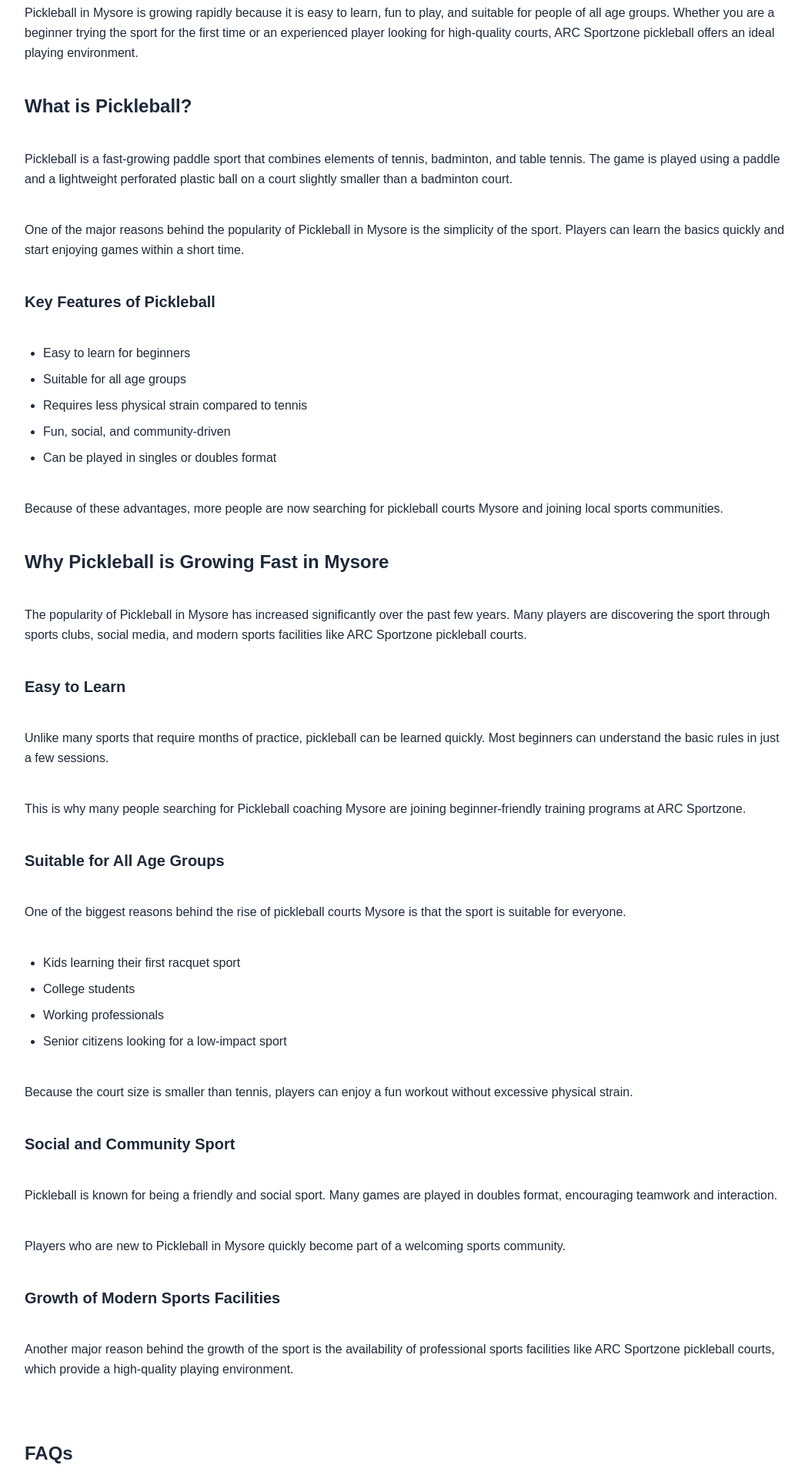
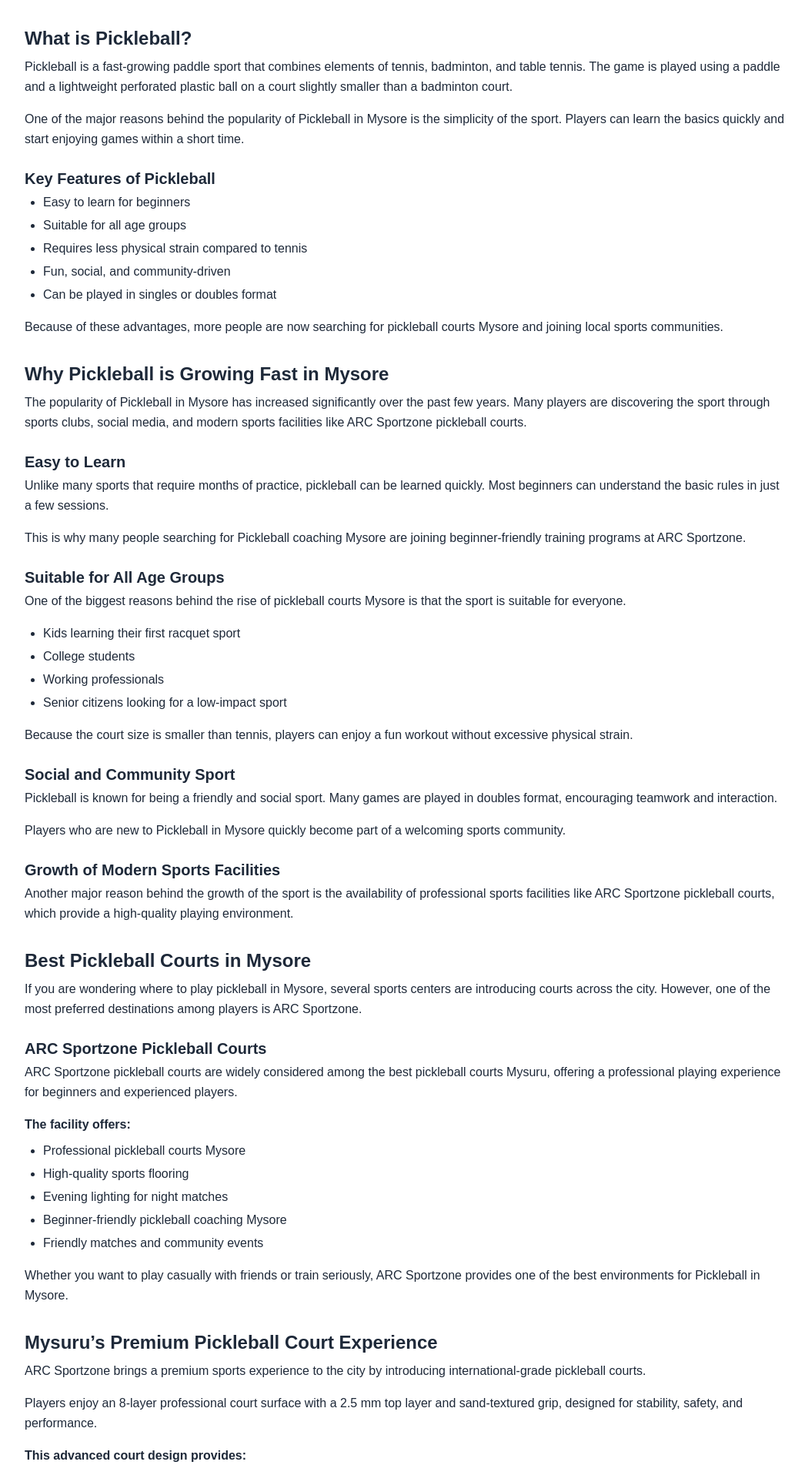
Before and after one commit to Itadmintiameds/arc-ui, a Next.js app: page /sports/pickelball in a window 1280 px wide. Shown: the part 880-2796 px from the top of the page at 77% size, without its empty margins (112-1162 px from the left). Built offline with nearby package versions, Linux system fonts and the light colour scheme.

Commit message:
Pickel ball page updated

```diff
--- a/app/layout.tsx
+++ b/app/layout.tsx
@@ -11,6 +11,7 @@ export const metadata: Metadata = {
       { url: "/favicon.ico" },
       { url: "/favicon-32x32.png", sizes: "32x32", type: "image/png" },
       { url: "/favicon-16x16.png", sizes: "16x16", type: "image/png" },
+      { url: "/android-chrome-192x192.png", sizes: "16x16", type: "image/png" },
     ],
     apple: "/apple-touch-icon.png",
   },
--- a/app/sports/pickelball/page.tsx
+++ b/app/sports/pickelball/page.tsx
@@ -1,6 +1,7 @@
 // app/pickleball-in-mysore/page.tsx
 
 import Image from "next/image";
+import Link from "next/link";
 import type { Metadata } from "next";
 
 export const metadata: Metadata = {
@@ -32,35 +33,42 @@ export default function PickleballPage() {
         </div>
       </section>
 
-      <section className="max-w-5xl mx-auto px-4 py-16 space-y-10 leading-relaxed">
+      {/* CONTENT */}
+      <section className="max-w-5xl mx-auto px-4 py-10 leading-relaxed">
 
-        <h2 className="text-2xl font-bold">Where to Play Pickleball in Mysore</h2>
+        <h2 className="text-2xl font-bold mt-6 mb-2">
+          Where to Play Pickleball in Mysore
+        </h2>
 
-        <p>
+        <p className="mb-4">
           If you are searching for Pickleball in Mysore, one of the best places to start is ARC Sportzone pickleball courts, a premium sports facility offering professional courts, beginner coaching, and open play sessions for players of all skill levels.
         </p>
 
-        <p>
+        <p className="mb-4">
           Many sports enthusiasts often wonder where to play pickleball in Mysore, and ARC Sportzone has quickly become one of the most popular destinations for the sport. With professional infrastructure and a growing community of players, the facility provides the perfect environment to play, train, and improve your game.
         </p>
 
-        <p>
+        <p className="mb-4">
           Pickleball in Mysore is growing rapidly because it is easy to learn, fun to play, and suitable for people of all age groups. Whether you are a beginner trying the sport for the first time or an experienced player looking for high-quality courts, ARC Sportzone pickleball offers an ideal playing environment.
         </p>
 
-        <h2 className="text-2xl font-bold">What is Pickleball?</h2>
+        <h2 className="text-2xl font-bold mt-8 mb-2">
+          What is Pickleball?
+        </h2>
 
-        <p>
+        <p className="mb-4">
           Pickleball is a fast-growing paddle sport that combines elements of tennis, badminton, and table tennis. The game is played using a paddle and a lightweight perforated plastic ball on a court slightly smaller than a badminton court.
         </p>
 
-        <p>
+        <p className="mb-4">
           One of the major reasons behind the popularity of Pickleball in Mysore is the simplicity of the sport. Players can learn the basics quickly and start enjoying games within a short time.
         </p>
 
-        <h3 className="text-xl font-semibold">Key Features of Pickleball</h3>
+        <h3 className="text-xl font-semibold mt-6 mb-1">
+          Key Features of Pickleball
+        </h3>
 
-        <ul className="list-disc pl-6 space-y-2">
+        <ul className="list-disc pl-6 mb-4 space-y-1">
           <li>Easy to learn for beginners</li>
           <li>Suitable for all age groups</li>
           <li>Requires less physical strain compared to tennis</li>
@@ -68,65 +76,309 @@ export default function PickleballPage() {
           <li>Can be played in singles or doubles format</li>
         </ul>
 
-        <p>
+        <p className="mb-4">
           Because of these advantages, more people are now searching for pickleball courts Mysore and joining local sports communities.
         </p>
 
-        <h2 className="text-2xl font-bold">Why Pickleball is Growing Fast in Mysore</h2>
+        <h2 className="text-2xl font-bold mt-8 mb-2">
+          Why Pickleball is Growing Fast in Mysore
+        </h2>
 
-        <p>
+        <p className="mb-4">
           The popularity of Pickleball in Mysore has increased significantly over the past few years. Many players are discovering the sport through sports clubs, social media, and modern sports facilities like ARC Sportzone pickleball courts.
         </p>
 
-        <h3 className="text-xl font-semibold">Easy to Learn</h3>
+        <h3 className="text-xl font-semibold mt-6 mb-1">
+          Easy to Learn
+        </h3>
 
-        <p>
+        <p className="mb-4">
           Unlike many sports that require months of practice, pickleball can be learned quickly. Most beginners can understand the basic rules in just a few sessions.
         </p>
 
-        <p>
+        <p className="mb-4">
           This is why many people searching for Pickleball coaching Mysore are joining beginner-friendly training programs at ARC Sportzone.
         </p>
 
-        <h3 className="text-xl font-semibold">Suitable for All Age Groups</h3>
+        <h3 className="text-xl font-semibold mt-6 mb-1">
+          Suitable for All Age Groups
+        </h3>
 
-        <p>
+        <p className="mb-4">
           One of the biggest reasons behind the rise of pickleball courts Mysore is that the sport is suitable for everyone.
         </p>
 
-        <ul className="list-disc pl-6 space-y-2">
+        <ul className="list-disc pl-6 mb-4 space-y-1">
           <li>Kids learning their first racquet sport</li>
           <li>College students</li>
           <li>Working professionals</li>
           <li>Senior citizens looking for a low-impact sport</li>
         </ul>
 
-        <p>
+        <p className="mb-4">
           Because the court size is smaller than tennis, players can enjoy a fun workout without excessive physical strain.
         </p>
 
-        <h3 className="text-xl font-semibold">Social and Community Sport</h3>
+        <h3 className="text-xl font-semibold mt-6 mb-1">
+          Social and Community Sport
+        </h3>
 
-        <p>
+        <p className="mb-4">
           Pickleball is known for being a friendly and social sport. Many games are played in doubles format, encouraging teamwork and interaction.
         </p>
 
-        <p>
+        <p className="mb-4">
           Players who are new to Pickleball in Mysore quickly become part of a welcoming sports community.
         </p>
 
-        <h3 className="text-xl font-semibold">Growth of Modern Sports Facilities</h3>
+        <h3 className="text-xl font-semibold mt-6 mb-1">
+          Growth of Modern Sports Facilities
+        </h3>
 
-        <p>
+        <p className="mb-6">
           Another major reason behind the growth of the sport is the availability of professional sports facilities like ARC Sportzone pickleball courts, which provide a high-quality playing environment.
         </p>
 
-        {/* Continue remaining content exactly as provided... */}
+        {/* ================= NEW CONTENT START ================= */}
+
+<h2 className="text-2xl font-bold mt-8 mb-2">
+  Best Pickleball Courts in Mysore
+</h2>
+
+<p className="mb-4">
+  If you are wondering where to play pickleball in Mysore, several sports centers are introducing courts across the city. However, one of the most preferred destinations among players is ARC Sportzone.
+</p>
+
+<h3 className="text-xl font-semibold mt-6 mb-1">
+  ARC Sportzone Pickleball Courts
+</h3>
+
+<p className="mb-4">
+  ARC Sportzone pickleball courts are widely considered among the best pickleball courts Mysuru, offering a professional playing experience for beginners and experienced players.
+</p>
+
+<p className="font-semibold mb-2">The facility offers:</p>
+
+<ul className="list-disc pl-6 mb-4 space-y-1">
+  <li>Professional pickleball courts Mysore</li>
+  <li>High-quality sports flooring</li>
+  <li>Evening lighting for night matches</li>
+  <li>Beginner-friendly pickleball coaching Mysore</li>
+  <li>Friendly matches and community events</li>
+</ul>
+
+<p className="mb-4">
+  Whether you want to play casually with friends or train seriously, ARC Sportzone provides one of the best environments for Pickleball in Mysore.
+</p>
+
+<h2 className="text-2xl font-bold mt-8 mb-2">
+  Mysuru’s Premium Pickleball Court Experience
+</h2>
+
+<p className="mb-4">
+  ARC Sportzone brings a premium sports experience to the city by introducing international-grade pickleball courts.
+</p>
+
+<p className="mb-4">
+  Players enjoy an 8-layer professional court surface with a 2.5 mm top layer and sand-textured grip, designed for stability, safety, and performance.
+</p>
+
+<p className="font-semibold mb-2">This advanced court design provides:</p>
+
+<ul className="list-disc pl-6 mb-4 space-y-1">
+  <li>Smooth and stable movement</li>
+  <li>Improved ball response</li>
+  <li>Professional gameplay feel</li>
+  <li>Comfortable playing experience for long sessions</li>
+</ul>
+
+<p className="mb-4">
+  From the first rally itself, players can feel the difference that makes ARC Sportzone pickleball courts one of the best pickleball courts Mysuru.
+</p>
+
+<h2 className="text-2xl font-bold mt-8 mb-2">
+  Professional Pickleball Court Specifications at ARC Sportzone
+</h2>
+
+<p className="mb-4">
+  The pickleball courts Mysore at ARC Sportzone are built using high-quality materials to ensure durability and performance.
+</p>
+
+<h3 className="text-xl font-semibold mt-6 mb-1">
+  Court Construction
+</h3>
+
+<ul className="list-disc pl-6 mb-4 space-y-1">
+  <li>2.5 mm material thickness for a professional playing surface</li>
+  <li>62 × 32 ft standard court size</li>
+  <li>2 mm PVC and fiberglass underlayment for better cushioning</li>
+  <li>Non-crack surface technology</li>
+</ul>
+
+<p className="mb-4">
+  The courts are coated with flexible acrylic paint layers mixed with sand to improve grip and ball control.
+</p>
+
+<h3 className="text-xl font-semibold mt-6 mb-1">
+  Professional Pickleball Equipment
+</h3>
+
+<ul className="list-disc pl-6 mb-4 space-y-1">
+  <li>Paddles made with T700 & T900 Japanese carbon fiber</li>
+  <li>Designed for better control and durability</li>
+</ul>
+
+{/* COURT IMAGE RIGHT SIDE LAYOUT */}
+<div className="flex flex-col lg:flex-row items-center gap-10 my-10">
+
+  {/* LEFT SIDE CONTENT */}
+  <div className="lg:w-1/2">
+    <h3 className="text-xl font-semibold mb-4">
+      Professional Pickleball Courts at ARC Sportzone
+    </h3>
+    <p className="mb-4">
+      Experience international-standard pickleball courts in Mysore with
+      premium flooring, excellent grip, and professional gameplay feel.
+      Designed for both beginners and advanced players.
+    </p>
+  </div>
+
+  {/* RIGHT SIDE IMAGE */}
+  <div className="lg:w-1/2 flex justify-end">
+    <Image
+      src="/images/pickleball-equipment-blue-court-with-net.jpeg"
+      alt="Professional Pickleball Court at ARC Sportzone Mysore"
+      width={800}
+      height={436}   // maintains original ratio (6000x3273 ≈ 1.83)
+      className="rounded-xl shadow-lg object-contain"
+    />
+  </div>
+
+</div>
+
+<h3 className="text-xl font-semibold mt-6 mb-1">
+  High Performance Pickleball Balls
+</h3>
+
+<ul className="list-disc pl-6 mb-4 space-y-1">
+  <li>Single-piece rotational molded construction</li>
+  <li>40-hole design for consistent bounce</li>
+  <li>Suitable for all-weather play</li>
+</ul>
+
+<h3 className="text-xl font-semibold mt-6 mb-1">
+  International-Standard Court Mats
+</h3>
+
+<ul className="list-disc pl-6 mb-4 space-y-1">
+  <li>APP tournaments</li>
+  <li>Telford Open (United Kingdom)</li>
+  <li>City Centre courts in New York</li>
+</ul>
+
+<p className="mb-4">
+  This gives players the experience of playing on international-standard pickleball courts Mysore.
+</p>
+
+<h2 className="text-2xl font-bold mt-8 mb-2">
+  Pickleball Coaching in Mysore
+</h2>
+
+<p className="mb-4">
+  For beginners, joining Pickleball coaching Mysore programs can greatly improve learning speed and gameplay.
+</p>
+
+<h3 className="text-xl font-semibold mt-6 mb-1">
+  What You Learn in Pickleball Coaching
+</h3>
+
+<ul className="list-disc pl-6 mb-4 space-y-1">
+  <li>Basic pickleball rules</li>
+  <li>Paddle grip and strokes</li>
+  <li>Serving techniques</li>
+  <li>Court movement and positioning</li>
+  <li>Doubles match strategies</li>
+</ul>
+
+<h3 className="text-xl font-semibold mt-6 mb-1">
+  Coaching at ARC Sportzone
+</h3>
+
+<p className="mb-4">
+  The ARC Sportzone pickleball coaching program is designed for beginners and intermediate players who want to improve their skills and game strategies.
+</p>
+
+<h2 className="text-2xl font-bold mt-8 mb-2">
+  Benefits of Playing Pickleball
+</h2>
+
+<ul className="list-disc pl-6 mb-4 space-y-2">
+  <li><strong>Improves Fitness:</strong> Enhances endurance and agility.</li>
+  <li><strong>Burns Calories:</strong> A typical game can burn 300–500 calories per hour.</li>
+  <li><strong>Improves Reflexes:</strong> Boosts hand-eye coordination and reaction time.</li>
+  <li><strong>Reduces Stress:</strong> Improves overall mental well-being.</li>
+</ul>
+
+<h2 className="text-2xl font-bold mt-8 mb-2">
+  How Beginners Can Start Playing Pickleball in Mysore
+</h2>
+
+<ul className="list-disc pl-6 mb-4 space-y-1">
+  <li>Visit a pickleball court to watch and learn</li>
+  <li>Learn the basic rules</li>
+  <li>Join pickleball coaching Mysore programs</li>
+  <li>Practice regularly with friends</li>
+</ul>
+
+<h2 className="text-2xl font-bold mt-8 mb-2">
+  The Future of Pickleball in Mysore
+</h2>
+
+<p className="mb-4">
+  The popularity of Pickleball in Mysore is expected to grow significantly in the coming years.
+</p>
+
+<ul className="list-disc pl-6 mb-4 space-y-1">
+  <li>Sports communities</li>
+  <li>Social media awareness</li>
+  <li>Local tournaments</li>
+  <li>Professional coaching programs</li>
+</ul>
+
+<p className="mb-4">
+  With facilities like ARC Sportzone pickleball courts, the city has the potential to become one of the major pickleball hubs in Karnataka.
+</p>
+
+<h2 className="text-2xl font-bold mt-8 mb-2">
+  Start Playing Pickleball at ARC Sportzone
+</h2>
+
+<p className="mb-4">
+  If you are looking for pickleball courts Mysore or wondering where to play pickleball in Mysore, ARC Sportzone is one of the best places to start.
+</p>
+
+<p className="mb-6">
+  With professional courts, coaching programs, and a friendly sports community, ARC Sportzone pickleball offers one of the best pickleball courts Mysuru. Come play, improve your skills, and experience pickleball the way it is meant to be played. Visit ARC Sportzone today and start your pickleball journey.
+</p>
+
+{/* ================= NEW CONTENT END ================= */}
+
+{/* BOOK COURT CTA */}
+<div className="flex justify-center py-8">
+  <Link
+    href="/contact"
+    className="bg-red-600 hover:bg-red-700 text-white text-lg font-semibold px-10 py-4 rounded-2xl shadow-md transition-all duration-300 hover:scale-105"
+  >
+    Book Court
+  </Link>
+</div>
 
         {/* FAQ SECTION */}
-        <h2 className="text-2xl font-bold pt-10">FAQs</h2>
+        <h2 className="text-2xl font-bold mt-10 mb-4">
+          FAQs
+        </h2>
 
-        <div className="space-y-4">
+        <div className="space-y-3">
           <details className="border p-4 rounded-lg">
             <summary className="font-semibold cursor-pointer">
               1. Where can I play pickleball in Mysore?
@@ -175,16 +427,24 @@ export default function PickleballPage() {
 
       </section>
 
-      {/* SCHEMAS */}
-      <script type="application/ld+json" dangerouslySetInnerHTML={{__html: `{
+      {/* SCHEMA */}
+      <script
+        type="application/ld+json"
+        dangerouslySetInnerHTML={{
+          __html: `{
             "@context": "https://schema.org",
             "@type": "FAQPage",
             "mainEntity": [{
               "@type": "Question",
               "name": "Where can I play pickleball in Mysore?",
-          "acceptedAnswer": {"@type": "Answer","text": "You can play pickleball in Mysore at ARC Sportzone, which offers professional pickleball courts, coaching sessions, and open play opportunities for players of all skill levels."}
+              "acceptedAnswer": {
+                "@type": "Answer",
+                "text": "You can play pickleball in Mysore at ARC Sportzone, which offers professional pickleball courts, coaching sessions, and open play opportunities for players of all skill levels."
+              }
             }]
-      }`}} />
+          }`,
+        }}
+      />
     </main>
   );
 }
--- a/components/layout/Header.tsx
+++ b/components/layout/Header.tsx
@@ -81,9 +81,9 @@ export default function Header() {
             <DropLink href="/sports/snooker">Snooker</DropLink>
             <DropLink href="/sports/box-cricket">Box Cricket</DropLink>
             <DropLink href="/sports/martial-arts">Martial Arts</DropLink>
-            <DropLink href="/sports/vr-game">VR Game</DropLink>
+            {/* <DropLink href="/sports/vr-game">VR Game</DropLink> */}
 
-            <div className="relative group/sub">
+            {/* <div className="relative group/sub">
               <div className="px-4 py-2 flex justify-between items-center cursor-pointer hover:bg-gray-50">
                 Cross Fitness
                 <span className="text-xs">▶</span>
@@ -97,7 +97,7 @@ export default function Header() {
                   <DropLink href="/sports/gym">GYM</DropLink>
                 </div>
               </div>
-            </div>
+            </div> */}
           </Dropdown>
 
           <Dropdown title="PACKAGES" active={isActive("/packages")}>
```
Also changed, not shown: 1 other file (tests, documents, lock files or other folders). Lines whose indentation alone changed are shown as unchanged.
